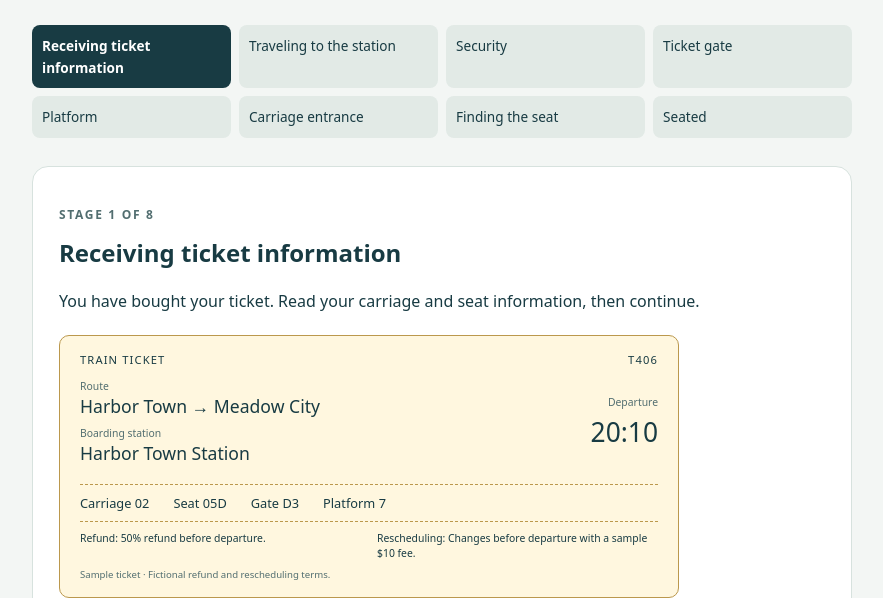
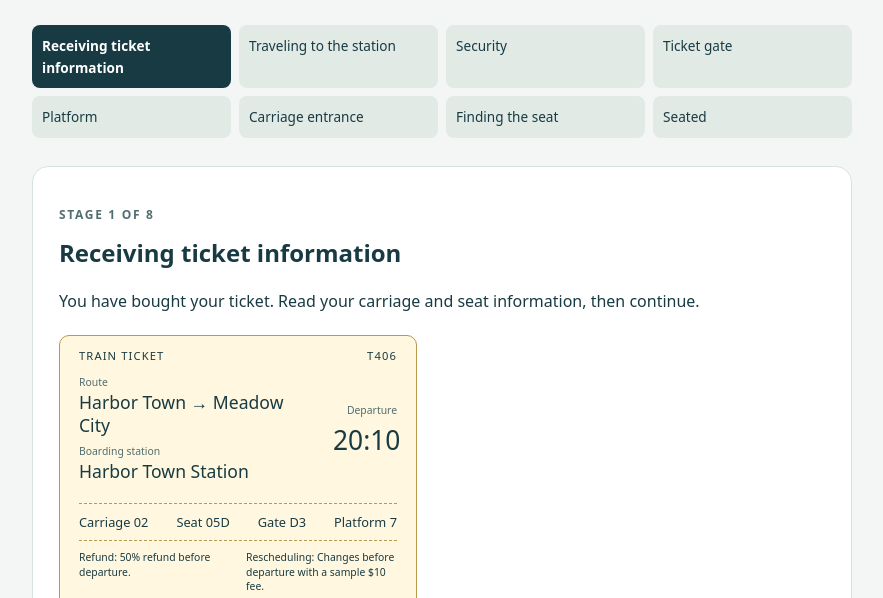
Before and after one commit to JenniferYang111/Train-Ticket-Rechecking, a plain HTML site: page index.html in a window 1280 px wide. Shown: the part 202-800 px from the top of the page, without its empty margins (198-1081 px from the left). Drawn offline with Linux system fonts and the light colour scheme.

Commit message:
Match reference ticket width and initial example

```diff
--- a/script.js
+++ b/script.js
@@ -21,7 +21,8 @@ const tickets = [
   { route: 'Forest City → Valley Town', carriage: '09', seat: '16F', train: 'T318', time: '17:20', location: 'Forest City North · Platform 2', gate: 'C1', refund: 'Non-refundable sample fare.', rescheduling: 'Two free changes before departure.' },
   { route: 'Harbor Town → Meadow City', carriage: '02', seat: '05D', train: 'T406', time: '20:10', location: 'Harbor Town Station · Platform 7', gate: 'D3', refund: '50% refund before departure.', rescheduling: 'Changes before departure with a sample $10 fee.' }
 ];
-let ticketIndex = Math.floor(Math.random() * tickets.length);
+// Match the reference ticket on first load; restarts still select a different ticket.
+let ticketIndex = 3;
 
 function render() {
   const ticket = tickets[ticketIndex];
--- a/style.css
+++ b/style.css
@@ -11,14 +11,14 @@ p, li { line-height: 1.6; }
 #journey li[aria-current="step"] { background: #183b43; color: white; font-weight: 700; }
 #journey li.completed { border-left: 4px solid #358568; }
 .panel { background: white; padding: 26px; border: 1px solid #d7e2de; border-radius: 16px; margin-bottom: 20px; }
-.ticket { max-width: 620px; padding: 16px 20px; background: #fff7df; border: 1px solid #bb984d; border-radius: 10px; margin: 20px 0; }
+.ticket { width: 358px; max-width: 100%; padding: 12px 19px; background: #fff7df; border: 1px solid #bb984d; border-radius: 10px; margin: 20px 0; }
 .ticket-heading { display: flex; justify-content: space-between; font-size: .7rem; letter-spacing: .1em; }
-.ticket-main { display: grid; grid-template-columns: minmax(0, 1fr) auto; gap: 20px; align-items: center; margin: 12px 0; }
+.ticket-main { display: grid; grid-template-columns: minmax(0, 1fr) 64px; gap: 16px; align-items: center; margin: 12px 0; }
 .ticket-label { display: block; font-size: .65rem; color: #526e70; }
 .ticket-place p { font-size: 1.1rem; line-height: 1.3; margin: 2px 0 8px; }
 .ticket-departure { text-align: right; }
 .ticket-departure p { font-size: 1.65rem; font-weight: 400; margin: 2px 0; }
-.ticket-details { display: flex; flex-wrap: wrap; gap: 8px 24px; border-top: 1px dashed #bb984d; border-bottom: 1px dashed #bb984d; padding: 9px 0; font-size: .8rem; font-weight: 400; }
+.ticket-details { display: flex; flex-wrap: wrap; justify-content: space-between; gap: 8px 12px; border-top: 1px dashed #bb984d; border-bottom: 1px dashed #bb984d; padding: 9px 0; font-size: .8rem; font-weight: 400; }
 .ticket-policies { display: grid; grid-template-columns: 1fr 1fr; gap: 16px; font-size: .65rem; }
 .ticket-policies p { margin: 9px 0 0; line-height: 1.4; }
 .ticket .ticket-note { font-size: .6rem; line-height: 1.3; margin: 8px 0 0; color: #526e70; }
```
